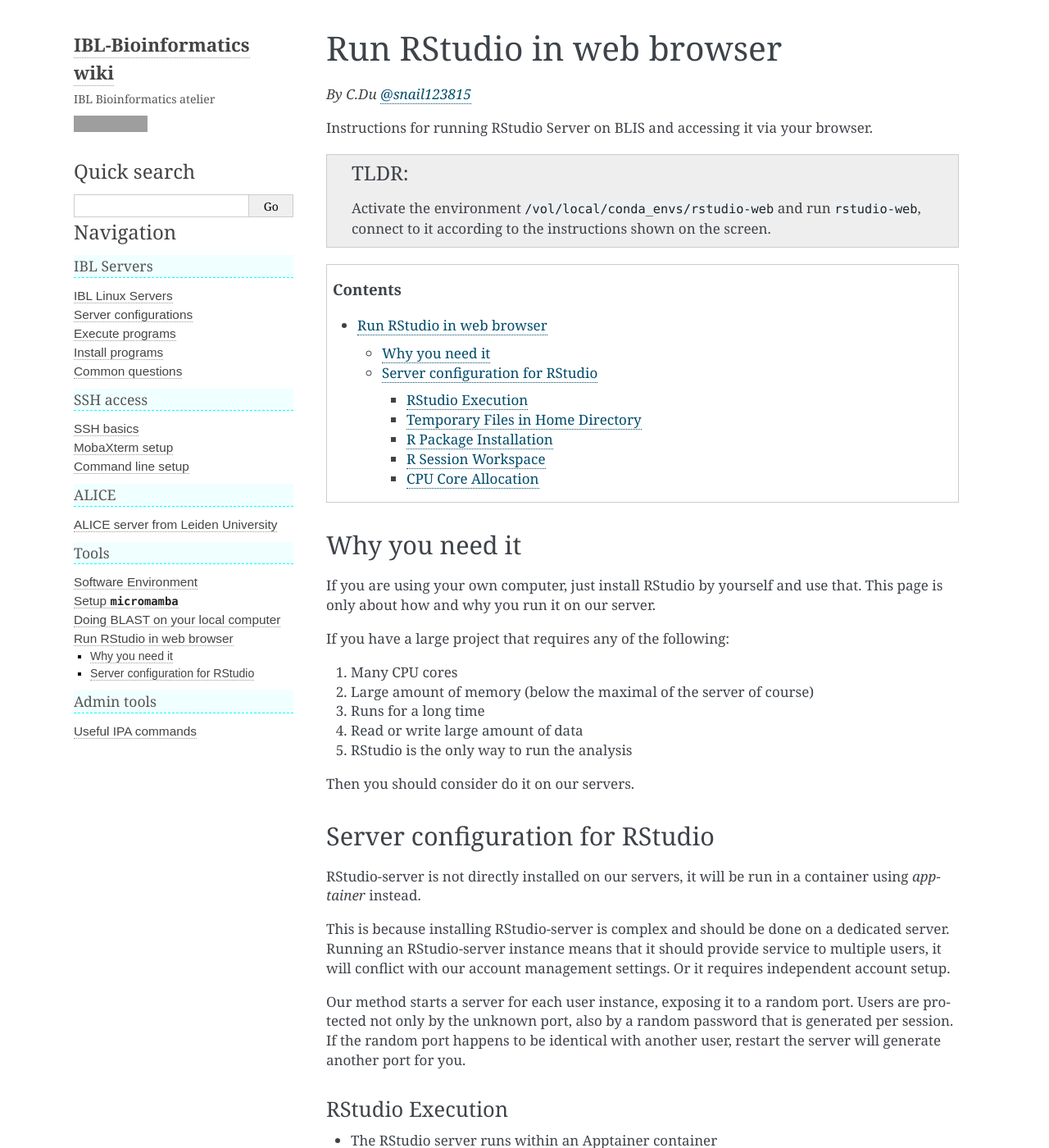
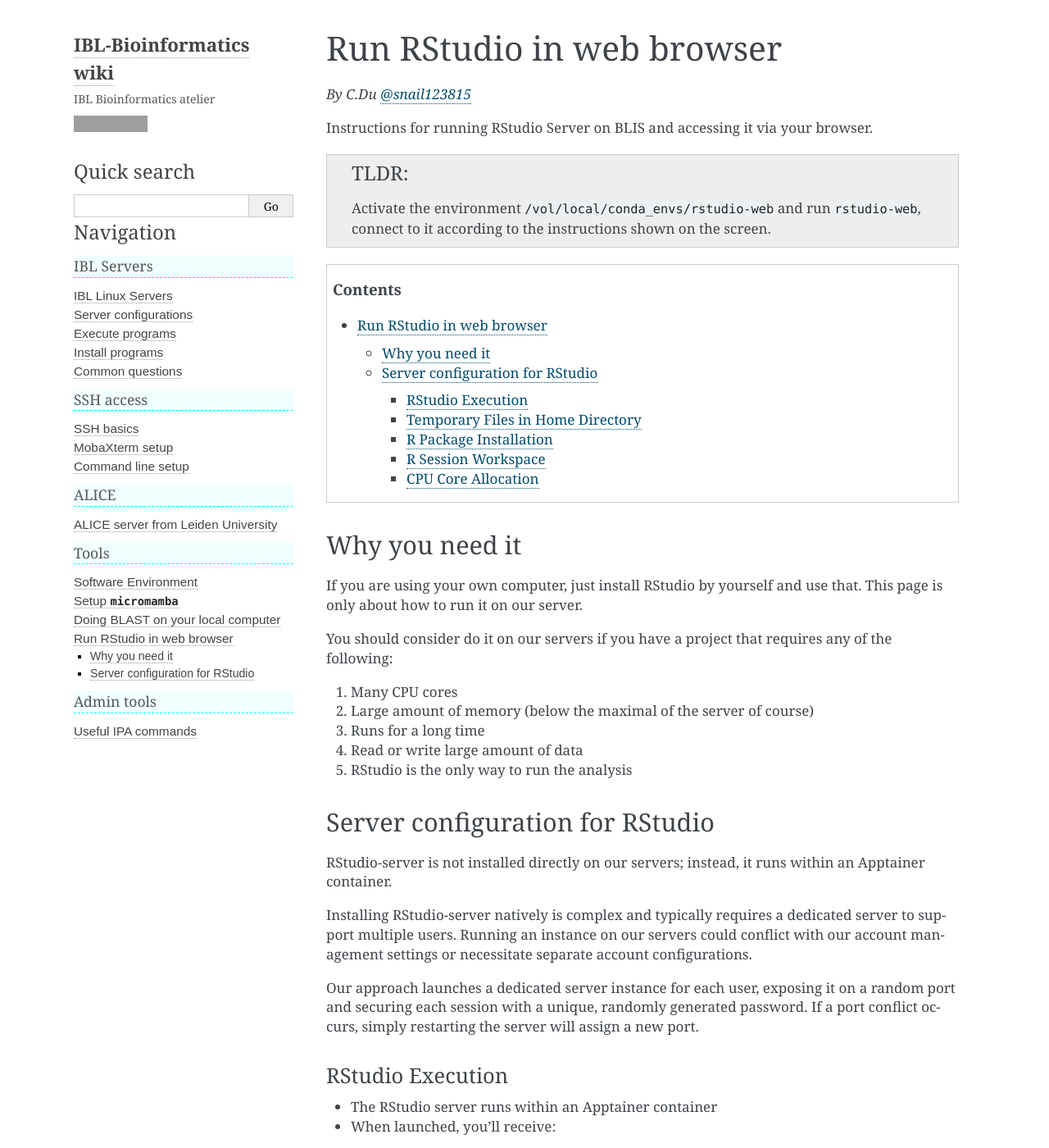
Before and after one commit to IBL-bioinfo/IBL-bioinformatics-wiki, a Sphinx documentation site: the page built from docs/source/basic_tools/rstudio-web.md, in a window 1280 px wide and 1400 px high. Shown: the whole window at 82% size. Built offline with Sphinx 7.4.7, drawn with Linux system fonts in a browser that asks for light colours; grey boxes are pictures that could not be loaded.

Commit message:
Improve clarity and readability of RStudio web instructions

```diff
--- a/docs/source/basic_tools/rstudio-web.md
+++ b/docs/source/basic_tools/rstudio-web.md
@@ -16,9 +16,9 @@
 
 ## Why you need it
 
-If you are using your own computer, just install RStudio by yourself and use that. This page is only about how and why you run it on our server.
+If you are using your own computer, just install RStudio by yourself and use that. This page is only about how to run it on our server.
 
-If you have a large project that requires any of the following:
+You should consider do it on our servers if you have a project that requires any of the following:
 
 1. Many CPU cores
 2. Large amount of memory (below the maximal of the server of course)
@@ -26,15 +26,13 @@
 4. Read or write large amount of data
 5. RStudio is the only way to run the analysis
 
-Then you should consider do it on our servers.
-
 ## Server configuration for RStudio
 
-RStudio-server is not directly installed on our servers, it will be run in a container using *apptainer* instead.
+RStudio-server is not installed directly on our servers; instead, it runs within an Apptainer container.
 
-This is because installing RStudio-server is complex and should be done on a dedicated server. Running an RStudio-server instance means that it should provide service to multiple users, it will conflict with our account management settings. Or it requires independent account setup.
+Installing RStudio-server natively is complex and typically requires a dedicated server to support multiple users. Running an instance on our servers could conflict with our account management settings or necessitate separate account configurations.
 
-Our method starts a server for each user instance, exposing it to a random port. Users are protected not only by the unknown port, also by a random password that is generated per session. If the random port happens to be identical with another user, restart the server will generate another port for you.
+Our approach launches a dedicated server instance for each user, exposing it on a random port and securing each session with a unique, randomly generated password. If a port conflict occurs, simply restarting the server will assign a new port.
 
 ### RStudio Execution
 
```
